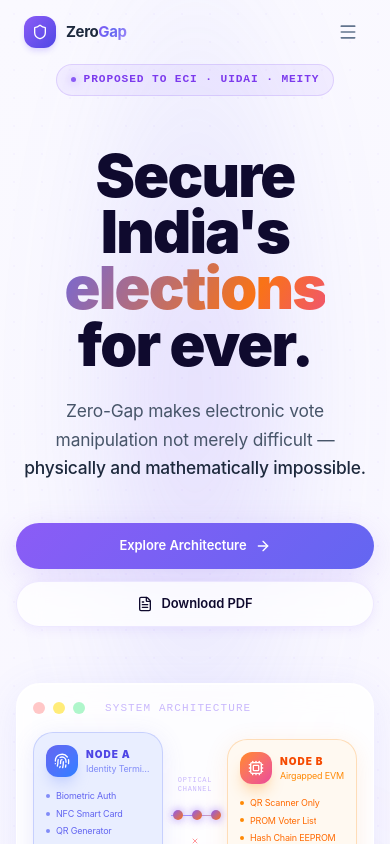
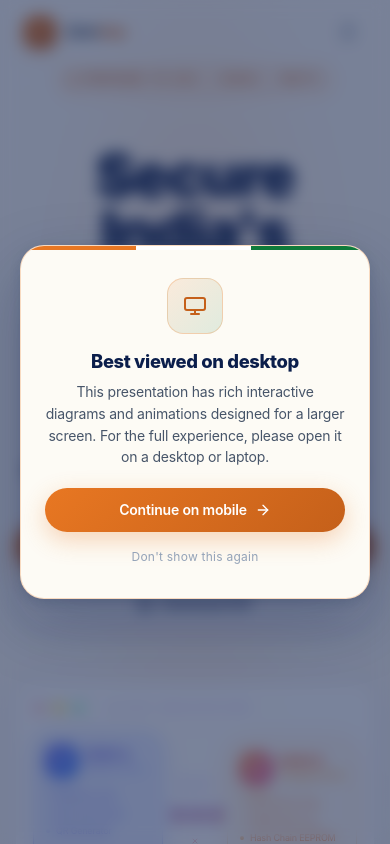
Before and after one commit to roshhellwett/projectzerogapvote, a React (Vite) app: page / in a window 390 px wide. Shown: the top 844 px of the page. Built offline with nearby package versions, Linux system fonts and the light colour scheme.

Commit message:
zerogapvote

```diff
--- a/src/App.tsx
+++ b/src/App.tsx
@@ -14,10 +14,66 @@
 const PDF = "https://www.slideshare.net/slideshow/zero-gap-voting-architecture-securing-india-s-electronic-voting-system/287278728";
 const ease = [0.16, 1, 0.3, 1] as const;
 
-/* ── Shared check item ───────────────────────────────────────────── */
+/* ── Mobile notice popup ───────────────────────────────────── */
+function MobileNotice() {
+  const [show, setShow] = useState(false);
+  useEffect(() => {
+    if (typeof window === 'undefined') return;
+    const dismissed = sessionStorage.getItem('zg-mobile-notice-dismissed');
+    const isMobile = window.matchMedia('(max-width: 768px)').matches;
+    if (isMobile && !dismissed) {
+      const t = setTimeout(() => setShow(true), 800);
+      return () => clearTimeout(t);
+    }
+  }, []);
+  const dismiss = () => {
+    sessionStorage.setItem('zg-mobile-notice-dismissed', '1');
+    setShow(false);
+  };
+  return (
+    <AnimatePresence>
+      {show && (
+        <motion.div
+          initial={{opacity:0}} animate={{opacity:1}} exit={{opacity:0}} transition={{duration:0.25}}
+          className="mobile-notice-backdrop"
+          onClick={dismiss}
+          role="dialog" aria-modal="true" aria-labelledby="mn-title">
+          <motion.div
+            initial={{opacity:0,y:24,scale:0.96}} animate={{opacity:1,y:0,scale:1}} exit={{opacity:0,y:16,scale:0.97}}
+            transition={{duration:0.32,ease}}
+            className="mobile-notice"
+            onClick={(e)=>e.stopPropagation()}>
+            <div className="mobile-notice-stripe" aria-hidden />
+            <div className="mobile-notice-body">
+              <div className="mobile-notice-icon" aria-hidden>
+                <svg width="24" height="24" viewBox="0 0 24 24" fill="none" stroke="currentColor" strokeWidth="2" strokeLinecap="round" strokeLinejoin="round">
+                  <rect x="2" y="4" width="20" height="12" rx="2" />
+                  <line x1="8" y1="20" x2="16" y2="20" />
+                  <line x1="12" y1="16" x2="12" y2="20" />
+                </svg>
+              </div>
+              <h3 id="mn-title">Best viewed on desktop</h3>
+              <p>This presentation has rich interactive diagrams and animations designed for a larger screen. For the full experience, please open it on a desktop or laptop.</p>
+              <div className="mobile-notice-actions">
+                <button className="mobile-notice-primary" onClick={dismiss}>
+                  Continue on mobile <ArrowRight className="w-4 h-4" />
+                </button>
+                <button className="mobile-notice-secondary" onClick={dismiss}>
+                  Don't show this again
+                </button>
+              </div>
+            </div>
+          </motion.div>
+        </motion.div>
+      )}
+    </AnimatePresence>
+  );
+}
+
+/* ── Shared check item ─────────────────────────────────────── */
 const Check = ({ children }: { children: React.ReactNode }) => (
   <li className="flex items-start gap-3 text-slate-700 text-base">
-    <div className="w-5 h-5 rounded-full bg-gradient-to-br from-violet-500 to-indigo-500 flex items-center justify-center shrink-0 mt-0.5 shadow-sm">
+    <div className="w-5 h-5 rounded-full flex items-center justify-center shrink-0 mt-0.5 shadow-sm" style={{background:'linear-gradient(135deg,#E87722,#C5601A)'}}>
       <CheckCircle2 className="w-3 h-3 text-white" />
     </div>
     <span>{children}</span>
@@ -1052,6 +1108,9 @@
       {/* Progress bar (mutated imperatively via ref — zero re-renders) */}
       <div ref={progressRef} className="progress-bar" style={{width:'0%'}} />
 
+      {/* Mobile notice popup */}
+      <MobileNotice />
+
       {/* Subtle dot grid — only one global background layer */}
       <div className="fixed inset-0 pointer-events-none z-0 dot-grid opacity-30" />
 
@@ -1059,7 +1118,7 @@
       <header className={`fixed top-0 w-full z-50 transition-all duration-300 ${scrolled?'glass-nav':'bg-transparent'}`}>
         <nav className="max-w-7xl mx-auto px-6 sm:px-8 h-16 flex items-center justify-between">
           <button onClick={()=>go('hero')} className="flex items-center gap-2.5 shrink-0">
-            <div className="w-8 h-8 rounded-xl bg-gradient-to-br from-violet-500 to-indigo-600 flex items-center justify-center shadow-md shadow-violet-200">
+            <div className="w-8 h-8 rounded-xl flex items-center justify-center shadow-md" style={{background:'linear-gradient(135deg,#E87722,#C5601A)',boxShadow:'0 4px 14px rgba(232,119,34,0.3)'}}>
               <Shield className="w-4 h-4 text-white" />
             </div>
             <span className="font-bold text-[15px] tracking-tight text-slate-800">Zero<span className="gradient-text-violet">Gap</span></span>
@@ -1624,7 +1683,7 @@
         <div className="container-shell">
           <div className="flex flex-col md:flex-row md:items-center md:justify-between gap-6">
             <div className="flex items-center gap-3">
-              <div className="w-9 h-9 rounded-xl bg-gradient-to-br from-violet-500 to-indigo-600 flex items-center justify-center shadow-md shadow-violet-200">
+              <div className="w-9 h-9 rounded-xl flex items-center justify-center shadow-md" style={{background:'linear-gradient(135deg,#E87722,#C5601A)',boxShadow:'0 4px 14px rgba(232,119,34,0.3)'}}>
                 <Shield className="w-4 h-4 text-white" />
               </div>
               <div>
--- a/src/index.css
+++ b/src/index.css
@@ -71,22 +71,33 @@
   --sh-xl:  0 24px 64px rgba(99,102,241,0.14), 0 4px 12px rgba(15,10,46,0.05);
   --sh-violet: 0 8px 32px rgba(139,92,246,0.18);
 
-  /* Colors (semantic) */
-  --c-ink:       #0f0a2e;
-  --c-ink-soft:  #312e63;
-  --c-body:      #475569;
-  --c-muted:     #94a3b8;
-  --c-faint:     #cbd5e1;
-  --c-line:      rgba(196,181,253,0.28);
-  --c-line-soft: rgba(196,181,253,0.14);
-  --c-bg:        #faf9ff;
-  --c-bg-2:      #f4f1ff;
-  --c-surface:   rgba(255,255,255,0.78);
-  --c-surface-2: rgba(255,255,255,0.92);
-  --c-violet:    #8b5cf6;
-  --c-indigo:    #6366f1;
-  --c-violet-d:  #7c3aed;
-  --c-indigo-d:  #4f46e5;
+  /* Colors (semantic) — Indian tricolor, professional palette */
+  --c-ink:        #0b1e4b;    /* Ashoka deep navy */
+  --c-ink-soft:   #1e3a8a;
+  --c-body:       #475569;
+  --c-muted:      #94a3b8;
+  --c-faint:      #cbd5e1;
+  --c-line:       rgba(232,119,34,0.22);      /* saffron tinted */
+  --c-line-soft:  rgba(232,119,34,0.12);
+  --c-bg:         #fdfbf5;                    /* warm ivory */
+  --c-bg-2:       #f9f3e8;                    /* pale saffron haze */
+  --c-surface:    rgba(255,253,248,0.82);
+  --c-surface-2:  rgba(255,253,248,0.94);
+  /* Brand triad */
+  --c-saffron:    #E87722;                    /* primary accent — kesari */
+  --c-saffron-d:  #C5601A;
+  --c-saffron-l:  #F4A261;
+  --c-ashoka:     #1E3A8A;                    /* Ashoka navy — secondary */
+  --c-ashoka-d:   #0B1E4B;
+  --c-ashoka-l:   #3B5BDB;
+  --c-green:      #0F7A3A;                    /* India green — tertiary/success */
+  --c-green-d:    #0A5C2C;
+  --c-green-l:    #2CA15A;
+  /* Legacy aliases for existing class compatibility */
+  --c-violet:     var(--c-saffron);
+  --c-indigo:     var(--c-ashoka);
+  --c-violet-d:   var(--c-saffron-d);
+  --c-indigo-d:   var(--c-ashoka-d);
 
   /* Layout */
   --max-w: 1200px;
@@ -117,7 +128,7 @@
 /* Section background variants */
 .bg-soft {
   background:
-    radial-gradient(ellipse 80% 50% at 50% 0%, rgba(139,92,246,0.05), transparent 60%),
+    radial-gradient(ellipse 80% 50% at 50% 0%, rgba(232,119,34,0.06), transparent 60%),
     linear-gradient(180deg, var(--c-bg-2) 0%, var(--c-bg) 100%);
 }
 
@@ -128,13 +139,13 @@
   display: inline-flex; align-items: center; gap: 0.5rem;
   padding: 0.4rem 0.85rem;
   border-radius: var(--r-pill);
-  background: rgba(139,92,246,0.08);
-  border: 1px solid rgba(139,92,246,0.2);
+  background: rgba(232,119,34,0.08);
+  border: 1px solid rgba(232,119,34,0.22);
   font-size: 0.7rem;
   font-weight: 700;
   letter-spacing: 0.08em;
   text-transform: uppercase;
-  color: var(--c-violet-d);
+  color: var(--c-saffron-d);
   font-family: var(--font-mono);
   margin-bottom: 1.25rem;
 }
@@ -142,8 +153,8 @@
   content: '';
   width: 5px; height: 5px;
   border-radius: 50%;
-  background: var(--c-violet);
-  box-shadow: 0 0 8px rgba(139,92,246,0.6);
+  background: var(--c-saffron);
+  box-shadow: 0 0 8px rgba(232,119,34,0.6);
 }
 
 .headline {
@@ -248,8 +259,8 @@
 .stat-tile {
   padding: clamp(1rem, 2.5vw, 1.5rem);
   border-radius: var(--r-2xl);
-  background: rgba(255,255,255,0.6);
-  border: 1px solid rgba(196,181,253,0.25);
+  background: rgba(255,253,248,0.65);
+  border: 1px solid rgba(232,119,34,0.18);
   text-align: center;
 }
 .stat-tile .stat-num {
@@ -257,7 +268,7 @@
   font-weight: 900;
   font-size: var(--t-2xl);
   letter-spacing: -0.03em;
-  background: linear-gradient(120deg, var(--c-violet), var(--c-indigo));
+  background: linear-gradient(120deg, var(--c-saffron) 0%, var(--c-ashoka) 100%);
   -webkit-background-clip: text; background-clip: text;
   -webkit-text-fill-color: transparent;
   line-height: 1.1;
@@ -307,15 +318,15 @@
     font-weight: 800;
   }
 
-  ::selection { background: rgba(139,92,246,0.18); color: #4c1d95; }
+  ::selection { background: rgba(232,119,34,0.22); color: #5a2a0a; }
 
   ::-webkit-scrollbar { width: 4px; }
-  ::-webkit-scrollbar-track { background: #f0efff; }
+  ::-webkit-scrollbar-track { background: #fbf3e2; }
   ::-webkit-scrollbar-thumb { background: #c4b5fd; border-radius: 2px; }
-  ::-webkit-scrollbar-thumb:hover { background: #a78bfa; }
+  ::-webkit-scrollbar-thumb:hover { background: #E87722; }
 
   *:focus-visible {
-    outline: 2px solid rgba(139,92,246,0.5);
+    outline: 2px solid rgba(232,119,34,0.55);
     outline-offset: 3px;
     border-radius: 6px;
   }
@@ -399,19 +410,19 @@
    PAGE BACKGROUNDS
 ═══════════════════════════════════════════════════════════════════ */
 
-/* Main gradient bg — very soft lavender-white */
+/* Main gradient bg — warm ivory with saffron/green whispers */
 .bg-page {
-  background: linear-gradient(145deg, #faf9ff 0%, #f3f0ff 35%, #fdf4ff 65%, #f0f7ff 100%);
+  background: linear-gradient(145deg, #fdfbf5 0%, #fcf5e8 35%, #fefcf7 65%, #f3f9f1 100%);
 }
 
-/* Alt section — slightly more saturated */
+/* Alt section — slightly more saturated saffron haze */
 .bg-page-alt {
-  background: linear-gradient(145deg, #f0eeff 0%, #faf5ff 50%, #eef4ff 100%);
+  background: linear-gradient(145deg, #fbf3e2 0%, #fefcf7 50%, #edf7e8 100%);
 }
 
-/* Hero radial wash */
+/* Hero radial wash — saffron dominant */
 .hero-wash {
-  background: radial-gradient(ellipse 90% 70% at 50% 0%, rgba(139,92,246,0.12) 0%, rgba(99,102,241,0.06) 40%, transparent 70%);
+  background: radial-gradient(ellipse 90% 70% at 50% 0%, rgba(232,119,34,0.14) 0%, rgba(30,58,138,0.06) 40%, transparent 70%);
 }
 
 /* ═══════════════════════════════════════════════════════════════════
@@ -560,19 +571,27 @@
    TYPOGRAPHY
 ═══════════════════════════════════════════════════════════════════ */
 
-/* Hero gradient — purple→indigo→saffron */
+/* Hero gradient — Indian tricolor sweep: saffron → navy → green */
 .gradient-text {
-  background: linear-gradient(120deg, #7c3aed 0%, #6366f1 40%, #f97316 80%, #ec4899 100%);
-  background-size: 200% 200%;
-  animation: gradient-pan 5s ease infinite;
+  background: linear-gradient(120deg, #E87722 0%, #C5601A 25%, #1E3A8A 55%, #0F7A3A 90%);
+  background-size: 220% 220%;
+  animation: gradient-pan 6s ease infinite;
   -webkit-background-clip: text;
   background-clip: text;
   -webkit-text-fill-color: transparent;
 }
 
-/* Violet gradient */
+/* Saffron-dominant gradient (replaces old violet gradient usage) */
 .gradient-text-violet {
-  background: linear-gradient(120deg, #8b5cf6, #6366f1, #a78bfa);
+  background: linear-gradient(120deg, #E87722, #C5601A, #F4A261);
+  -webkit-background-clip: text;
+  background-clip: text;
+  -webkit-text-fill-color: transparent;
+}
+
+/* Navy-green gradient for tertiary accent */
+.gradient-text-ashoka {
+  background: linear-gradient(120deg, #1E3A8A, #3B5BDB, #0F7A3A);
   -webkit-background-clip: text;
   background-clip: text;
   -webkit-text-fill-color: transparent;
@@ -585,7 +604,7 @@
   font-weight: 700;
   letter-spacing: 0.06em;
   text-transform: uppercase;
-  background: linear-gradient(90deg, #8b5cf6, #6366f1);
+  background: linear-gradient(90deg, #E87722, #C5601A);
   -webkit-background-clip: text;
   background-clip: text;
   -webkit-text-fill-color: transparent;
@@ -593,8 +612,8 @@
 }
 
 /* Legacy aliases */
-.overline       { font-family: var(--font-mono); font-size: 0.65rem; font-weight: 600; letter-spacing: 0.14em; text-transform: uppercase; color: #8b5cf6; }
-.overline-accent{ font-family: var(--font-mono); font-size: 0.65rem; font-weight: 700; letter-spacing: 0.14em; text-transform: uppercase; color: #f97316; }
+.overline       { font-family: var(--font-mono); font-size: 0.65rem; font-weight: 600; letter-spacing: 0.14em; text-transform: uppercase; color: #E87722; }
+.overline-accent{ font-family: var(--font-mono); font-size: 0.65rem; font-weight: 700; letter-spacing: 0.14em; text-transform: uppercase; color: #0F7A3A; }
 .code-text      { font-family: var(--font-mono); }
 
 /* ═══════════════════════════════════════════════════════════════════
@@ -637,9 +656,9 @@
   transition: all 180ms ease;
 }
 .btn-ghost:hover {
-  background: rgba(255,255,255,0.92);
-  border-color: rgba(139,92,246,0.45);
-  box-shadow: 0 6px 20px rgba(139,92,246,0.18);
+  background: rgba(255,253,248,0.95);
+  border-color: rgba(30,58,138,0.35);
+  box-shadow: 0 6px 20px rgba(30,58,138,0.12);
   transform: translateY(-2px);
 }
 
@@ -789,9 +808,9 @@
 .progress-bar {
   position: fixed; top: 0; left: 0; z-index: 9999;
   height: 3px;
-  background: linear-gradient(90deg, #8b5cf6, #6366f1, #f97316, #ec4899);
+  background: linear-gradient(90deg, #E87722 0%, #E87722 33%, #C5601A 50%, #0F7A3A 66%, #0F7A3A 100%);
   background-size: 200% 100%;
-  animation: gradient-pan 3s ease infinite;
+  animation: gradient-pan 5s ease infinite;
   transition: width 80ms linear;
   pointer-events: none;
   border-radius: 0 2px 2px 0;
@@ -835,7 +854,7 @@
 .glow-blue    { box-shadow: 0 0 60px rgba(99,102,241,0.15); }
 .glow-green   { box-shadow: 0 0 60px rgba(34,197,94,0.15); }
 .dot-grid {
-  background-image: radial-gradient(circle, rgba(139,92,246,0.12) 1px, transparent 1px);
+  background-image: radial-gradient(circle, rgba(232,119,34,0.14) 1px, transparent 1px);
   background-size: 28px 28px;
 }
 .section-standard { padding-top: 8rem; padding-bottom: 8rem; }
@@ -1023,7 +1042,57 @@
   .flex > *, .grid > * { min-width: 0; }
 
   /* Truncate long mono labels on mobile */
-  .font-mono { word-break: break-all; }
+  .font-mono { word-break: break-all; overflow-wrap: anywhere; }
+
+  /* ── Hard overflow guards ─────────────────────────────────── */
+  /* Every flex/grid child MUST allow shrinking below content size */
+  .flex > *, .grid > * { min-width: 0; }
+
+  /* Every card's direct children cannot exceed card width */
+  .card-shell > *, .glass > *, .glass-solid > *, .glass-indigo > *,
+  .glass-saffron > *, .glass-violet > *, .glass-green > *, .glass-red > * {
+    max-width: 100%;
+    min-width: 0;
+  }
+
+  /* Force word breaking on long tokens inside cards */
+  .card-shell, .glass, .glass-solid,
+  .glass-indigo, .glass-saffron, .glass-violet, .glass-green, .glass-red {
+    overflow-wrap: anywhere;
+    word-break: break-word;
+  }
+
+  /* Tighter card padding on small screens to buy more width */
+  .card-shell { padding: clamp(1rem, 3.5vw, 1.25rem); }
+
+  /* Reduce hero headline tracking so no char spills */
+  .headline-hero { letter-spacing: -0.035em; }
+
+  /* Container horizontal padding can be smaller on narrow screens */
+  .container-shell { padding-inline: 1rem; }
+
+  /* Protocol panel heights scale on mobile */
+  .diagram-panel { min-height: 360px !important; }
+
+  /* Shrink diagram internal padding */
+  .diagram-panel > *, .diagram-panel [class*="p-8"], .diagram-panel [class*="p-7"] {
+    padding: 0.875rem !important;
+  }
+
+  /* Roadmap timeline tighter indent on mobile */
+  .timeline-spine { padding-left: 1.75rem; }
+  .timeline-spine::before { left: 0.625rem; }
+  .timeline-node::before { left: -1.375rem; width: 12px; height: 12px; }
+
+  /* Stat tile a bit tighter */
+  .stat-tile { padding: 0.875rem 0.75rem; }
+  .stat-tile .stat-num { font-size: 1.4rem; }
+
+  /* CTA shell */
+  .cta-shell { padding: 2.25rem 1.25rem; border-radius: 1.25rem; }
+
+  /* Tables on mobile wrap inside cells */
+  table td, table th { word-break: break-word; overflow-wrap: anywhere; }
 }
 
 /* ═══════════════════════════════════════════════════════════════════
@@ -1124,9 +1193,9 @@
   width: 2px;
   border-radius: 2px;
   background: linear-gradient(180deg,
-    rgba(251,146,60,0.5) 0%,
-    rgba(99,102,241,0.5) 50%,
-    rgba(34,197,94,0.5) 100%);
+    rgba(232,119,34,0.6) 0%,
+    rgba(30,58,138,0.55) 50%,
+    rgba(15,122,58,0.6) 100%);
 }
 .timeline-node {
   position: relative;
@@ -1145,9 +1214,9 @@
   box-shadow: 0 0 0 4px #faf9ff, var(--sh-sm);
   z-index: 2;
 }
-.timeline-node[data-color="orange"]::before { border-color: #fb923c; }
-.timeline-node[data-color="blue"]::before   { border-color: #6366f1; }
-.timeline-node[data-color="green"]::before  { border-color: #4ade80; }
+.timeline-node[data-color="orange"]::before { border-color: #E87722; }
+.timeline-node[data-color="blue"]::before   { border-color: #1E3A8A; }
+.timeline-node[data-color="green"]::before  { border-color: #0F7A3A; }
 
 /* ═══════════════════════════════════════════════════════════════════
    FOOTER REFINEMENT
@@ -1178,7 +1247,7 @@
   left: 50%;
   transform: translateX(-50%);
   width: 80%; height: 80%;
-  background: radial-gradient(ellipse, rgba(139,92,246,0.18) 0%, rgba(99,102,241,0.08) 35%, transparent 65%);
+  background: radial-gradient(ellipse, rgba(232,119,34,0.22) 0%, rgba(244,162,97,0.10) 35%, transparent 65%);
   filter: blur(40px);
 }
 .hero-decor::after {
@@ -1187,7 +1256,7 @@
   bottom: -20%;
   right: -10%;
   width: 50%; height: 60%;
-  background: radial-gradient(ellipse, rgba(244,114,182,0.10) 0%, transparent 70%);
+  background: radial-gradient(ellipse, rgba(15,122,58,0.12) 0%, transparent 70%);
   filter: blur(60px);
 }
 
@@ -1207,9 +1276,9 @@
   font-weight: 800;
   font-size: 0.7rem;
   letter-spacing: 0.05em;
-  color: var(--c-violet-d);
-  background: rgba(139,92,246,0.08);
-  border: 1px solid rgba(139,92,246,0.18);
+  color: var(--c-saffron-d);
+  background: rgba(232,119,34,0.08);
+  border: 1px solid rgba(232,119,34,0.20);
   padding: 0.25rem 0.65rem;
   border-radius: var(--r-pill);
   width: fit-content;
@@ -1243,11 +1312,11 @@
   transition: all 200ms ease;
   cursor: pointer;
 }
-.proto-tab:hover { border-color: rgba(196,181,253,0.5); }
+.proto-tab:hover { border-color: rgba(232,119,34,0.35); }
 .proto-tab.is-active {
-  background: rgba(255,255,255,0.92);
-  border-color: rgba(139,92,246,0.4);
-  box-shadow: var(--sh-lg);
+  background: rgba(255,253,248,0.95);
+  border-color: rgba(232,119,34,0.45);
+  box-shadow: 0 12px 36px rgba(232,119,34,0.14), 0 2px 6px rgba(11,30,75,0.05);
 }
 
 /* ═══════════════════════════════════════════════════════════════════
@@ -1257,8 +1326,8 @@
   position: relative;
   padding: clamp(3rem, 7vw, 6rem) clamp(1.5rem, 4vw, 4rem);
   border-radius: clamp(1.5rem, 4vw, 3rem);
-  background: linear-gradient(135deg, #f5f3ff 0%, #ede9fe 50%, #fce7f3 100%);
-  border: 1px solid rgba(196,181,253,0.4);
+  background: linear-gradient(135deg, #fef4e3 0%, #fefcf7 50%, #eaf6e6 100%);
+  border: 1px solid rgba(232,119,34,0.3);
   overflow: hidden;
   text-align: center;
 }
@@ -1269,8 +1338,18 @@
   left: 50%;
   transform: translateX(-50%);
   width: 70%; height: 70%;
-  background: radial-gradient(ellipse, rgba(139,92,246,0.2), transparent 70%);
+  background: radial-gradient(ellipse, rgba(232,119,34,0.24), transparent 70%);
   filter: blur(40px);
+  pointer-events: none;
+}
+.cta-shell::after {
+  content: '';
+  position: absolute;
+  bottom: -30%;
+  right: -10%;
+  width: 50%; height: 70%;
+  background: radial-gradient(ellipse, rgba(15,122,58,0.16), transparent 70%);
+  filter: blur(50px);
   pointer-events: none;
 }
 
@@ -1289,20 +1368,23 @@
   border-radius: var(--r-pill);
 }
 .btn-primary {
-  background: linear-gradient(135deg, var(--c-violet), var(--c-indigo));
-  box-shadow: var(--sh-violet);
+  background: linear-gradient(135deg, var(--c-saffron), var(--c-saffron-d));
+  box-shadow: 0 8px 24px rgba(232,119,34,0.32), 0 2px 6px rgba(197,96,26,0.18);
+  color: #fff;
 }
 .btn-primary:hover {
-  background: linear-gradient(135deg, var(--c-violet-d), var(--c-indigo-d));
+  background: linear-gradient(135deg, var(--c-saffron-d), #A34F14);
+  box-shadow: 0 10px 28px rgba(232,119,34,0.4);
 }
 .btn-outline {
-  background: rgba(255,255,255,0.75);
+  background: rgba(255,253,248,0.82);
   color: var(--c-ink);
-  border: 1px solid var(--c-line);
+  border: 1px solid rgba(11,30,75,0.16);
 }
 .btn-outline:hover {
-  background: rgba(255,255,255,0.95);
-  border-color: rgba(139,92,246,0.4);
+  background: rgba(255,253,248,0.98);
+  border-color: rgba(30,58,138,0.35);
+  color: var(--c-ashoka);
 }
 
 /* ═══════════════════════════════════════════════════════════════════
@@ -1315,13 +1397,13 @@
   font-weight: 700;
   letter-spacing: 0.1em;
   text-transform: uppercase;
-  color: var(--c-violet-d);
+  color: var(--c-saffron-d);
   margin-bottom: 1rem;
 }
 .eyebrow::before {
   content: '';
   width: 24px; height: 1px;
-  background: var(--c-violet);
+  background: var(--c-saffron);
 }
 
 /* ═══════════════════════════════════════════════════════════════════
@@ -1333,3 +1415,77 @@
 .glass:hover, .card:hover, .glass-card:hover {
   box-shadow: var(--sh-lg) !important;
 }
+
+/* ═══════════════════════════════════════════════════════════════════
+   MOBILE NOTICE POPUP
+═══════════════════════════════════════════════════════════════════ */
+.mobile-notice-backdrop {
+  position: fixed; inset: 0;
+  background: rgba(11,30,75,0.55);
+  backdrop-filter: blur(8px);
+  -webkit-backdrop-filter: blur(8px);
+  z-index: 100;
+  display: flex; align-items: center; justify-content: center;
+  padding: 1.25rem;
+}
+.mobile-notice {
+  position: relative;
+  width: 100%;
+  max-width: 22rem;
+  background: #fdfbf5;
+  border-radius: 1.5rem;
+  overflow: hidden;
+  box-shadow: 0 24px 64px rgba(11,30,75,0.28), 0 4px 12px rgba(11,30,75,0.12);
+  border: 1px solid rgba(232,119,34,0.25);
+}
+.mobile-notice-stripe {
+  height: 4px;
+  background: linear-gradient(90deg, #E87722 0%, #E87722 33%, #ffffff 33%, #ffffff 66%, #0F7A3A 66%, #0F7A3A 100%);
+}
+.mobile-notice-body { padding: 1.75rem 1.5rem 1.5rem; text-align: center; }
+.mobile-notice-icon {
+  width: 56px; height: 56px;
+  border-radius: 1rem;
+  margin: 0 auto 1rem;
+  background: linear-gradient(135deg, rgba(232,119,34,0.12), rgba(15,122,58,0.12));
+  border: 1px solid rgba(232,119,34,0.25);
+  display: flex; align-items: center; justify-content: center;
+  color: var(--c-saffron-d);
+}
+.mobile-notice h3 {
+  font-size: 1.15rem;
+  font-weight: 800;
+  letter-spacing: -0.02em;
+  color: var(--c-ink);
+  margin-bottom: 0.5rem;
+  line-height: 1.25;
+}
+.mobile-notice p {
+  font-size: 0.875rem;
+  color: var(--c-body);
+  line-height: 1.55;
+  margin-bottom: 1.25rem;
+}
+.mobile-notice-actions { display: flex; flex-direction: column; gap: 0.5rem; }
+.mobile-notice-primary {
+  display: inline-flex; align-items: center; justify-content: center; gap: 0.5rem;
+  width: 100%; height: 2.75rem;
+  border-radius: 100px;
+  background: linear-gradient(135deg, var(--c-saffron), var(--c-saffron-d));
+  color: #fff;
+  font-weight: 600;
+  font-size: 0.875rem;
+  box-shadow: 0 8px 24px rgba(232,119,34,0.3);
+  border: none; cursor: pointer;
+}
+.mobile-notice-secondary {
+  width: 100%;
+  background: transparent;
+  border: none;
+  color: var(--c-muted);
+  font-size: 0.75rem;
+  padding: 0.5rem;
+  cursor: pointer;
+  letter-spacing: 0.02em;
+}
+.mobile-notice-secondary:hover { color: var(--c-body); }
```
